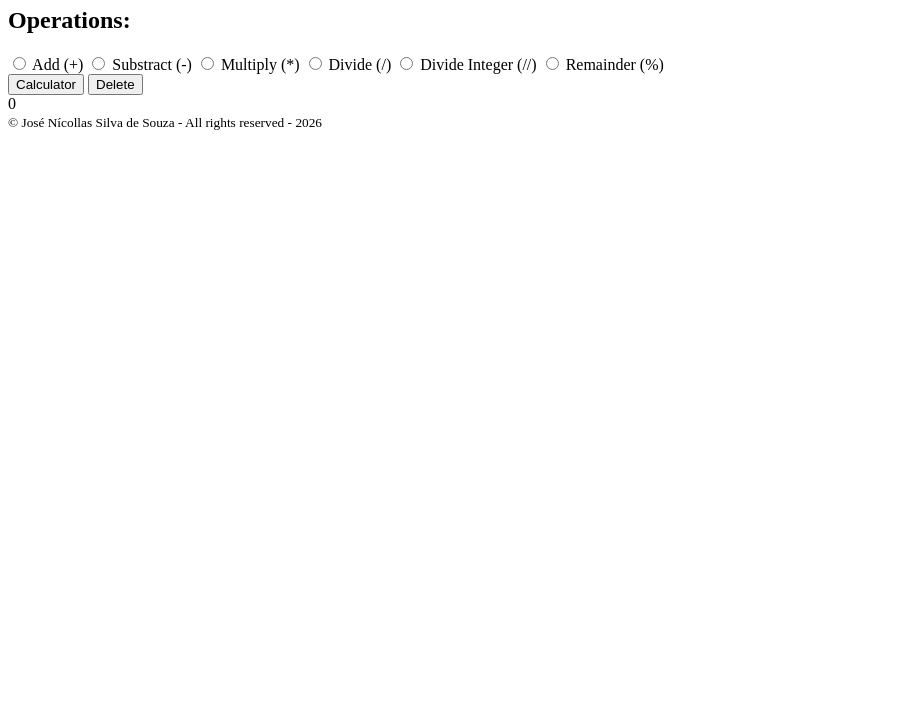
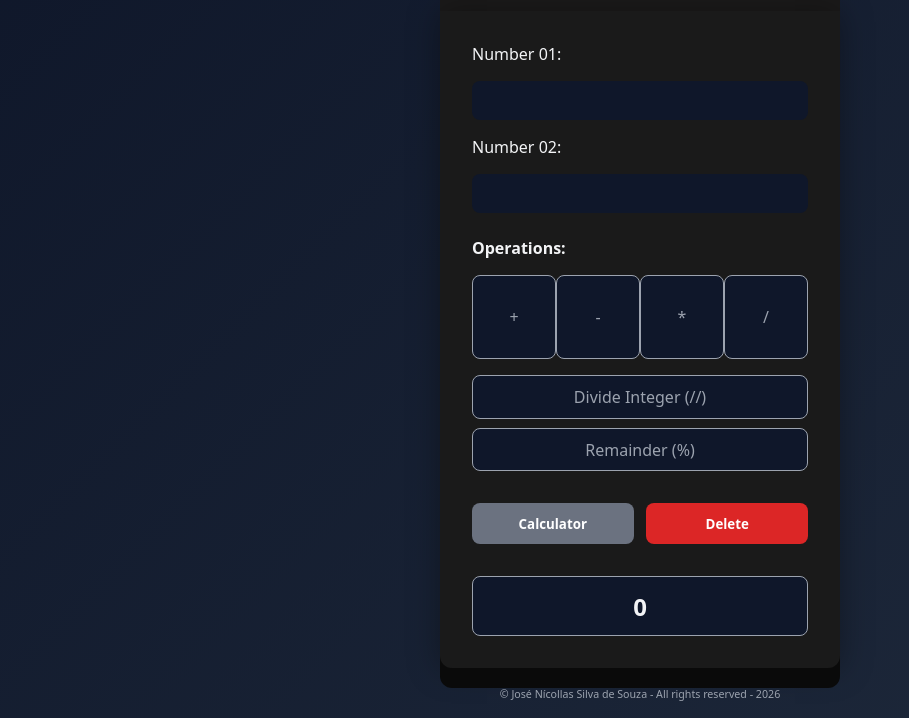
Before and after one commit to JoseNicollasSilvadeSouza-17/calculator, a website with bundled scripts: page index.html in a window 1280 px wide. Shown: the part 114-832 px from the top of the page, without its empty margins (0-909 px from the left). Before the commit the page ends 800 px from the top, so only its background shows below. Built offline with nearby package versions, Linux system fonts and the light colour scheme.

Commit message:
feat: add base styles, calculator layout, and operations logic

```diff
--- /dev/null
+++ b/asset/css/components/_base.css
@@ -0,0 +1,24 @@
+* {
+  box-sizing: border-box;
+  margin: 0;
+  padding: 0;
+  font-family: system-ui, -apple-system, BlinkMacSystemFont, sans-serif;
+}
+
+body {
+  min-height: 100vh;
+  background: linear-gradient(135deg, #0f172a, #1e293b);
+  color: var(--text);
+  display: flex;
+  flex-direction: column;
+}
+
+.site-header {
+  text-align: center;
+  padding: 2rem 1rem 1rem;
+}
+
+.site-header__title {
+  font-size: 2rem;
+  font-weight: 600;
+}
--- /dev/null
+++ b/asset/css/components/_calculator.css
@@ -0,0 +1,170 @@
+.calculator {
+    flex: 1;
+    display: flex;
+    flex-direction: column;
+    justify-content: center;
+    align-items: center;
+
+}
+.calculator__wrapper{
+    max-width: 400px;
+    width: 100%;
+
+    box-shadow: 0px 0px 30px #00000057;
+}
+.calculator__form {
+    background: var(--card);
+    padding: 2rem;
+    border-radius: 0px 0px var(--radius) var(--radius);
+    width: 100%;
+    max-width: 400px;
+    display: flex;
+    flex-direction: column;
+    gap: 1rem;
+    box-shadow: 0px 20px 0px rgb(10, 10, 10);
+
+}
+
+.calculator__header {
+    background-color: #1b1a1a;
+    color: white;
+    padding: .5rem;
+    max-width: 400px;
+    width: 100%;
+    text-align: center;
+    border-radius: var(--radius) var(--radius) 0px 0px;
+    font-family: 'Courier New', Courier, monospace;
+
+
+}
+
+.calculator__number {
+    padding: 0.6rem 0.8rem;
+    border-radius: 8px;
+    border: 1px solid transparent;
+    background: #0f172a;
+    color: var(--text);
+    outline: none;
+    transition: 0.2s ease;
+}
+
+.calculator__number:focus {
+    border-color: var(--accent);
+    box-shadow: 0 0 0 2px rgba(59, 130, 246, 0.3);
+}
+
+.calculator__title {
+    margin-top: 0.5rem;
+    font-size: 1rem;
+    font-weight: 600;
+    color: var(--text);
+}
+
+.calculator__label {
+    display: flex;
+    flex-direction: column;
+    gap: 1rem;
+}
+
+.calculator__gridOperations {
+    display: grid;
+    grid-template-columns: repeat(auto-fit, minmax(10px, 1fr));
+}
+
+.calculator__specialOperations {
+    display: flex;
+    flex-direction: column;
+    gap: .6rem;
+}
+
+.calculator__radioSpecial,
+.calculator__radio {
+    display: flex;
+    align-items: center;
+    justify-content: center;
+    cursor: pointer;
+    padding: 0.6rem;
+    border-radius: 8px;
+    background: #0f172a;
+    border: 1px solid var(--muted);
+    transition: 0.2s ease;
+    font-weight: 500;
+    color: var(--muted);
+
+    height: 100%;
+    aspect-ratio: 1 / 1;
+}
+
+.calculator__radioSpecial input,
+.calculator__radio input {
+    display: none;
+}
+
+.calculator__radioSpecial:hover,
+.calculator__radio:hover {
+    border-color: var(--accent);
+    color: var(--text);
+}
+
+.calculator__radioSpecial:has(input:checked),
+.calculator__radio:has(input:checked) {
+    background: var(--accent);
+    border-color: var(--accent);
+    color: white;
+}
+
+.calculator__radioSpecial {
+    aspect-ratio: 0;
+}
+
+.calculator__btn {
+    display: flex;
+    gap: 0.8rem;
+    margin-top: 1rem;
+}
+
+.calculator_button {
+    flex: 1;
+    padding: 0.7rem;
+    border-radius: 8px;
+    border: none;
+    cursor: pointer;
+    font-weight: 600;
+    transition: 0.2s ease;
+}
+
+.calculator_button[type="submit"] {
+    background: var(--accent);
+    color: white;
+}
+
+.calculator_button[type="submit"]:hover {
+    background: var(--accent-hover);
+}
+
+.calculator_button[type="reset"] {
+    background: var(--danger);
+    color: white;
+}
+
+.calculator_button[type="reset"]:hover {
+    opacity: 0.9;
+}
+
+output {
+    margin-top: 1rem;
+    font-size: 1.5rem;
+    font-weight: bold;
+    text-align: center;
+    padding: 0.8rem;
+    border-radius: 8px;
+    background: #0f172a;
+    border: 1px solid var(--muted);
+}
+
+.site-footer {
+    text-align: center;
+    padding: 1rem;
+    font-size: 0.8rem;
+    color: var(--muted);
+}
--- /dev/null
+++ b/asset/css/components/_variables.css
@@ -0,0 +1,10 @@
+:root {
+  --bg: #0f0f0f;
+  --card: #1a1a1a;
+  --accent: #6b7280;
+  --accent-hover: #4b5563;
+  --text: #f3f4f6;
+  --muted: #9ca3af;
+  --danger: #dc2626;
+  --radius: 12px;
+}
--- /dev/null
+++ b/asset/css/style.css
@@ -0,0 +1,3 @@
+@import './components/_variables.css';
+@import './components/_base.css';
+@import './components/_calculator.css';
--- a/asset/ts/operations.js
+++ b/asset/ts/operations.js
@@ -2,7 +2,7 @@ function add(num1, num2) {
     return num1 + num2;
 }
 function substract(num1, num2) {
-    return num1 + num2;
+    return num1 - num2;
 }
 function multiply(num1, num2) {
     return num1 * num2;
@@ -17,3 +17,4 @@ function remainder(num1, num2) {
     return num1 % num2;
 }
 export { add, substract, multiply, div, divInt, remainder };
+//# sourceMappingURL=operations.js.map
--- a/asset/ts/operations.ts
+++ b/asset/ts/operations.ts
@@ -3,7 +3,7 @@ function add(num1: number, num2: number) {
 }
 
 function substract(num1: number, num2: number) {
-	return num1 + num2;
+	return num1 - num2;
 }
 
 function multiply(num1: number, num2: number) {
--- /dev/null
+++ b/asset/ts/script.d.ts
@@ -0,0 +1,2 @@
+export {};
+//# sourceMappingURL=script.d.ts.map
--- a/asset/ts/script.js
+++ b/asset/ts/script.js
@@ -3,9 +3,9 @@ const number1 = document.querySelector("#number1");
 const number2 = document.querySelector("#number2");
 const calculatorBtn = document.querySelector("#calculator");
 const output = document.querySelector("output");
+const mainContainer = document.querySelector('.calculator');
 let resultad = 0;
-calculatorBtn.addEventListener("click", (event) => {
-    event.preventDefault();
+function handleCalculated() {
     const operations = document.querySelector("input[name='operations']:checked");
     let valueOperations = operations.value;
     let num1 = number1.valueAsNumber;
@@ -41,4 +41,14 @@ calculatorBtn.addEventListener("click", (event) => {
         }
     }
     output.textContent = resultad.toString();
+}
+calculatorBtn.addEventListener("click", (event) => {
+    event.preventDefault();
+    handleCalculated();
 });
+mainContainer === null || mainContainer === void 0 ? void 0 : mainContainer.addEventListener('keydown', (event) => {
+    if (event.key === 'Enter') {
+        handleCalculated();
+    }
+});
+//# sourceMappingURL=script.js.map
--- a/index.html
+++ b/index.html
@@ -1,20 +1,26 @@
 <!doctype html>
 <html lang="en">
+
 <head>
 	<meta charset="utf-8">
 	<meta name="viewport" content="width=device-width, initial-scale=1.0">
 	<meta name="description" content="Calculator with TypeScript" />
 	<title>Calculator</title>
 	<meta name="color-scheme" content="light dark" />
+	<link rel="stylesheet" href="asset/css/style.css">
 	<link rel="icon" href="favicon.ico" type="image/x-icon" />
 	<link rel="icon" href="asset/images/calculator.svg" type="image/svg+xml" />
 </head>
+
 <body>
 	<header class="site-header">
 		<h1 class="site-header__title">Calculator</h1>
 	</header>
-
 	<main class="calculator">
+		<header class="calculator__header">
+			Calculator x3000
+		</header>
+		<div class="calculator__wrapper">
 			<form class="calculator__form">
 				<label class="calculator__label">
 					Number 01:
@@ -30,41 +36,44 @@
 
 				<h2 class="calculator__title">Operations:</h2>
 
-				<label class="calculator__label">
+				<div class="calculator__gridOperations">
+					<label class="calculator__radio">
 						<input type="radio" name="operations" class="calculator__number" value="add" required />
 
-					Add (+)
+						+
 					</label>
 
-				<label class="calculator__label">
+					<label class="calculator__radio">
 						<input type="radio" name="operations" class="calculator__number" value="substract" />
 
-					Substract (-)
+						-
 					</label>
 
-				<label class="calculator__label">
+					<label class="calculator__radio">
 						<input type="radio" name="operations" class="calculator__number" value="multiply" />
 
-					Multiply (*)
+						*
 					</label>
 
-				<label class="calculator__label">
+					<label class="calculator__radio">
 						<input type="radio" name="operations" class="calculator__number" value="div" />
 
-					Divide (/)
+						/
 					</label>
 
-				<label class="calculator__label">
+				</div>
+				<div class="calculator__specialOperations">
+					<label class="calculator__radioSpecial">
 						<input type="radio" name="operations" class="calculator__number" value="divInt" />
 
 						Divide Integer (//)
 					</label>
 
-				<label class="calculator__label">
+					<label class="calculator__radioSpecial">
 						<input type="radio" name="operations" class="calculator__number" value="remainder" />
-
 						Remainder (%)
 					</label>
+				</div>
 
 				<div class="calculator__btn">
 					<button type="submit" class="calculator_button" id="calculator">Calculator</button>
@@ -74,12 +83,15 @@
 
 				<output>0</output>
 			</form>
+		</div>
 	</main>
 
 	<footer class="site-footer">
-			<small class="site-footer__copyright">&copy; José Nícollas Silva de Souza - All rights reserved - <time datetime="2026" class="site-footer__time">2026</time></small>
+		<small class="site-footer__copyright">&copy; José Nícollas Silva de Souza - All rights reserved - <time
+				datetime="2026" class="site-footer__time">2026</time></small>
 	</footer>
 
 	<script type="module" src="asset/ts/script.js"></script>
 </body>
+
 </html>
```
Also changed, not shown: asset/ts/operations.d.ts (added, +8 -0 lines), asset/ts/script.ts (+16 -5 lines), 4 other files. Lines whose indentation alone changed are shown as unchanged.
